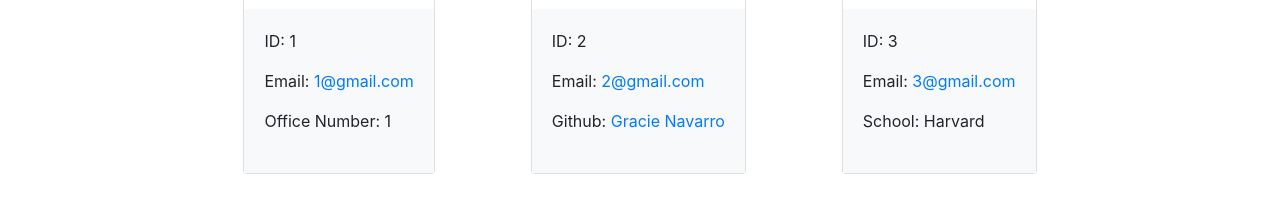
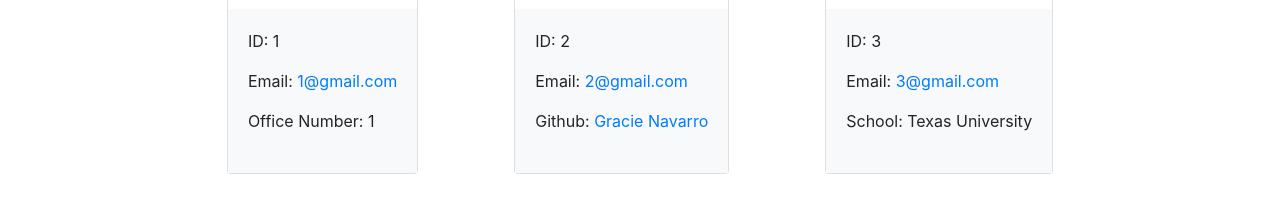
Before and after one commit to avii004/Team-profile-gen, a website: page dist/index.html in a window 1280 px wide. Shown: the part 268-478 px from the top of the page. Drawn offline with nearby package versions, Linux system fonts and the light colour scheme.

Commit message:
Update index.html

```diff
--- a/dist/index.html
+++ b/dist/index.html
@@ -46,7 +46,7 @@
         <div class="card-body pb-4 bg-light">
           <p>ID: 3</p>
           <p>Email: <a href="mailto:3@gmail.com">3@gmail.com</a></p>
-          <p>School: Harvard</p>
+          <p>School: Texas University </p>
         </div>
       </div>
 
```
